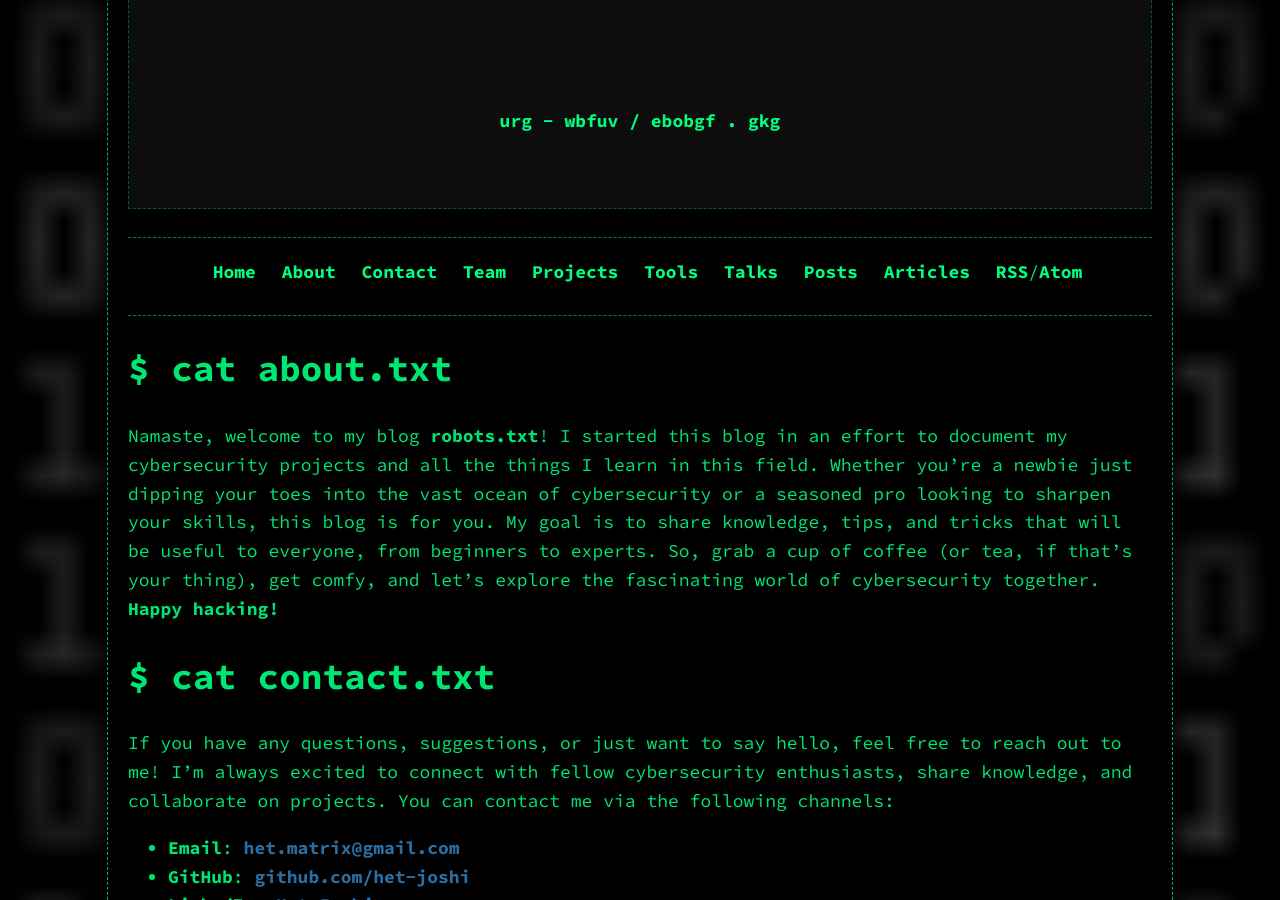
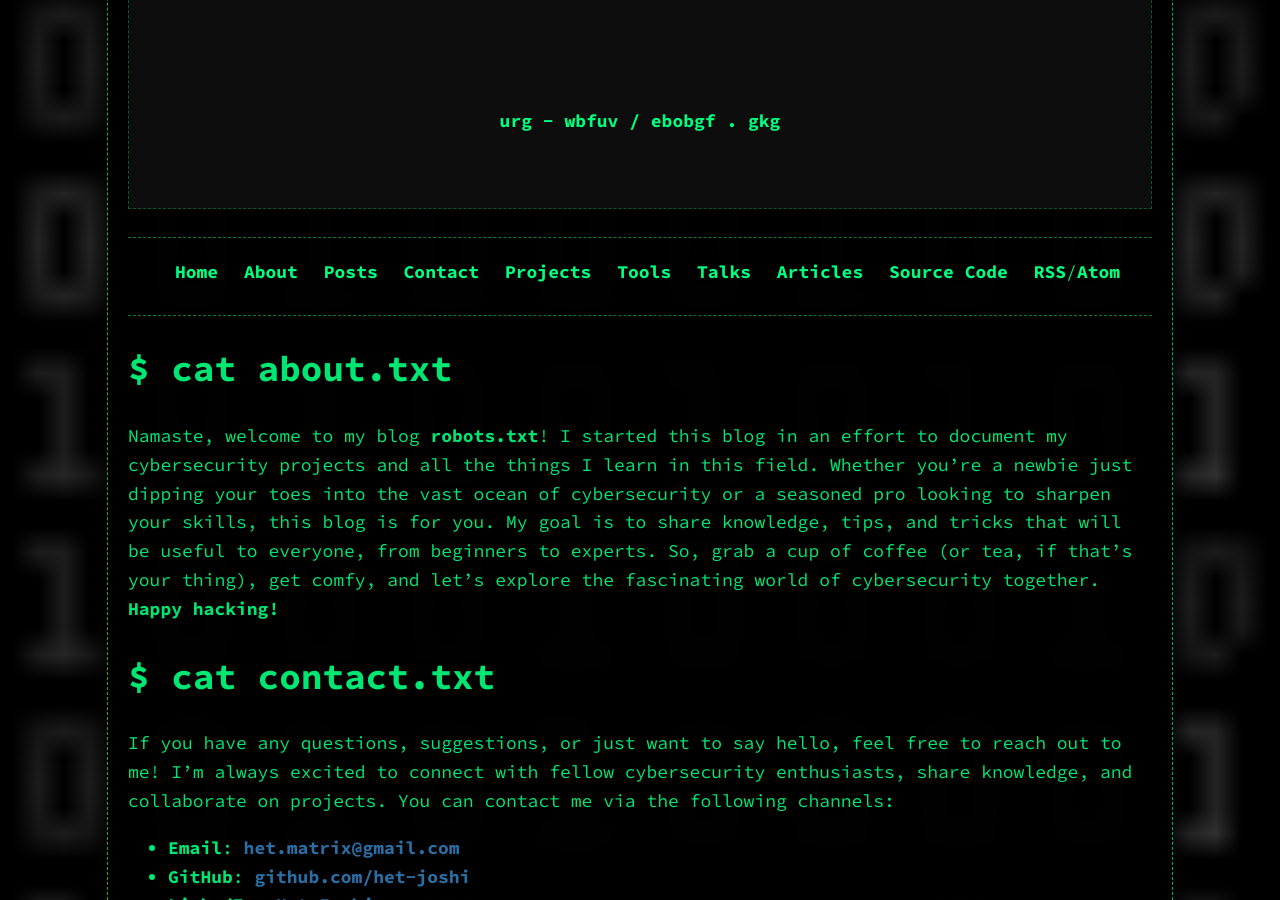
Before and after one commit to Het-Joshi/robots_txt, a Jekyll site: the page built from index.md, in a window 1280 px wide and 900 px high, scrolled down 382 px. Built offline with Jekyll 4.4.1, drawn with Linux system fonts in a browser that asks for light colours; our own code applies the rules of GitHub Pages for plain Markdown files.

Commit message:
Update nav.html

```diff
--- a/_includes/nav.html
+++ b/_includes/nav.html
@@ -2,13 +2,13 @@
 	<ul>
 		<li><a href="{{ site.baseurl }}/#">Home</a></li>
 		<li><a href="{{ site.baseurl }}/#about">About</a></li>
+		<li><a href="{{ site.baseurl }}/library/">Posts</a></li>
 		<li><a href="{{ site.baseurl }}/#contact">Contact</a></li>
-		<li><a href="{{ site.baseurl }}/#team">Team</a></li>
 		<li><a href="{{ site.baseurl }}/#projects">Projects</a></li>
 		<li><a href="{{ site.baseurl }}/#tools">Tools</a></li>
 		<li><a href="{{ site.baseurl }}/#talks">Talks</a></li>
-		<li><a href="{{ site.baseurl }}/#posts">Posts</a></li>
 		<li><a href="{{ site.baseurl }}/#articles">Articles</a></li>
+		<li><a href="https://github.com/Het-Joshi/robots_txt">Source Code</a></li>
 		<li><a href="{{ site.baseurl }}/rss.xml">RSS</a>/<a href="{{ site.baseurl }}/atom.xml">Atom</a></li>
 	</ul>
 </nav>
```
